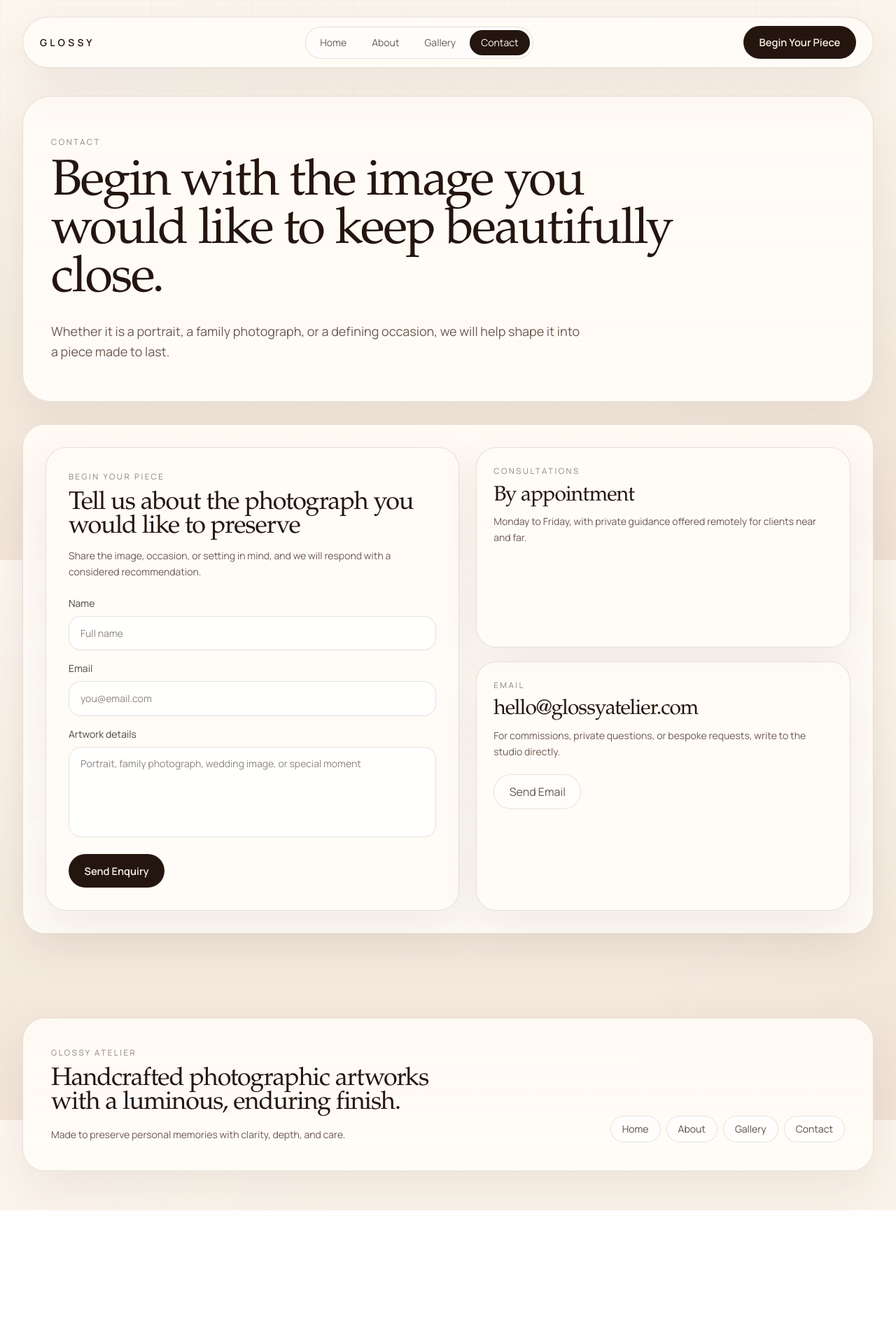
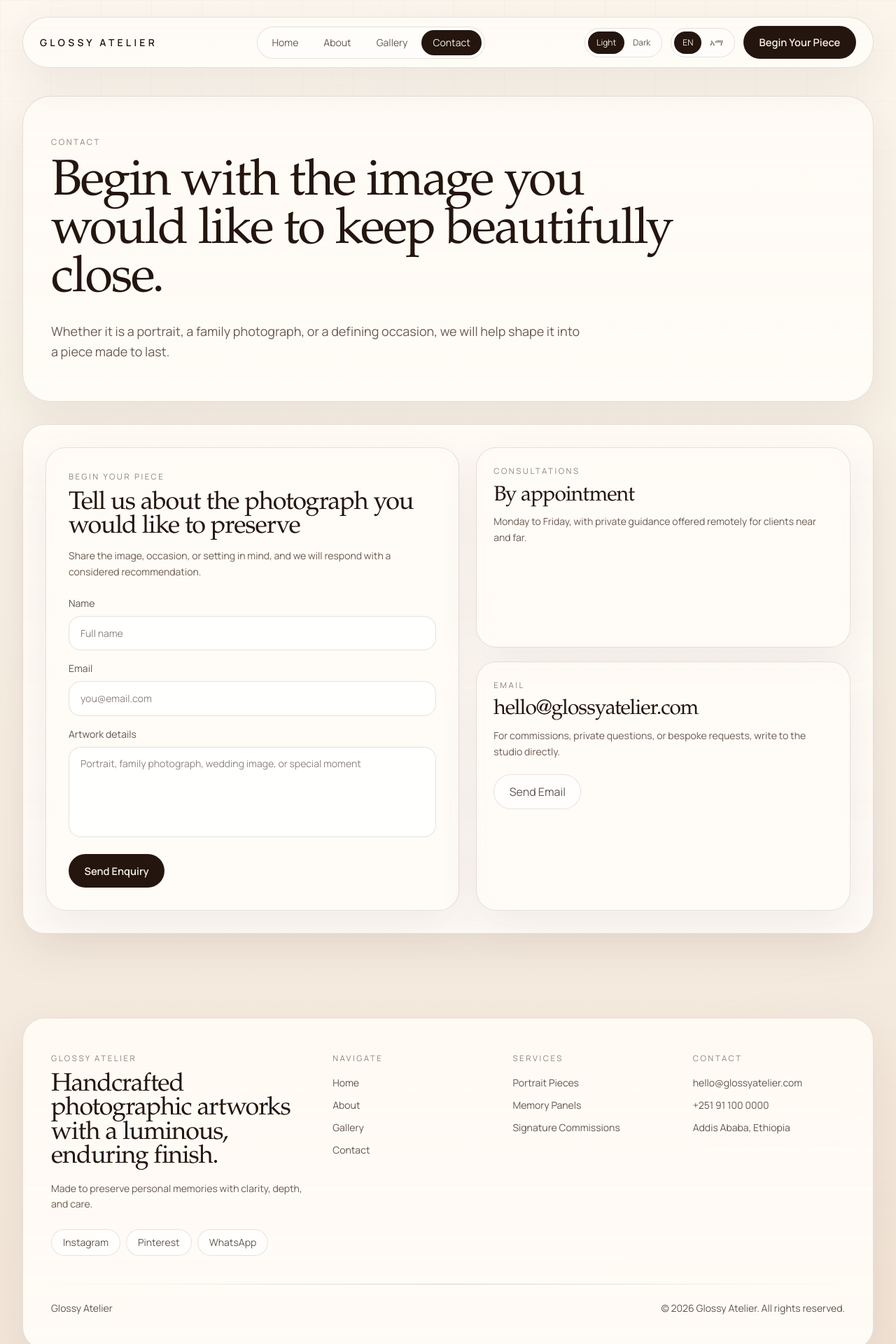
Before and after one commit to Tommy-devgit/Glossy, a Next.js app in the folder glossy-landing/: page /contact in a window 1280 px wide. Shown: the top 1920 px of the page at 70% size. Before the commit the page ends 1729 px from the top, so only its background shows below. Built offline with nearby package versions, Linux system fonts and the light colour scheme.

Commit message:
dark mode and language toggle

```diff
--- a/glossy-landing/app/globals.css
+++ b/glossy-landing/app/globals.css
@@ -25,7 +25,10 @@
   --shadow: 0 22px 60px rgba(77, 55, 42, 0.08);
 }
 
-html[data-theme="dark"] {
+html[data-theme="dark"],
+body[data-theme="dark"],
+html.dark,
+body.dark {
   --background: #11100f;
   --background-strong: #181615;
   --surface: rgba(25, 22, 20, 0.86);
@@ -59,6 +62,7 @@ html[data-theme="dark"] {
 
 html {
   scroll-behavior: smooth;
+  background: var(--body-middle);
 }
 
 body {
@@ -70,6 +74,9 @@ body {
   color: var(--foreground);
   font-family: var(--font-manrope), "Segoe UI", sans-serif;
   text-wrap: pretty;
+  transition:
+    background-color 220ms ease,
+    color 220ms ease;
 }
 
 body::before {
--- a/glossy-landing/components/contact-form.tsx
+++ b/glossy-landing/components/contact-form.tsx
@@ -1,9 +1,13 @@
 "use client";
 
 import { FormEvent, useState } from "react";
+import { useSitePreferences } from "@/components/site-preferences-provider";
+import { translations } from "@/lib/translations";
 
 export function ContactForm() {
   const [sent, setSent] = useState(false);
+  const { locale } = useSitePreferences();
+  const copy = translations[locale].contact;
 
   const handleSubmit = (event: FormEvent<HTMLFormElement>) => {
     event.preventDefault();
@@ -13,60 +17,54 @@ export function ContactForm() {
   return (
     <div className="grid gap-6 lg:grid-cols-[1.05fr_.95fr]">
       <form className="paper-card rounded-[1.8rem] p-6 md:p-8" onSubmit={handleSubmit}>
-        <p className="eyebrow">Begin Your Piece</p>
-        <h2 className="mt-3 text-4xl">Tell us about the photograph you would like to preserve</h2>
-        <p className="mt-3 text-sm leading-relaxed text-[var(--muted)]">
-          Share the image, occasion, or setting in mind, and we will respond with a considered recommendation.
-        </p>
+        <p className="eyebrow">{copy.formEyebrow}</p>
+        <h2 className="mt-3 text-4xl">{copy.formTitle}</h2>
+        <p className="mt-3 text-sm leading-relaxed text-[var(--muted)]">{copy.formText}</p>
 
         <div className="mt-6 grid gap-4">
-          <label className="grid gap-2 text-sm text-[rgba(36,22,15,0.8)]">
-            Name
-            <input required className="input-field" name="name" placeholder="Full name" />
+          <label className="grid gap-2 text-sm text-[var(--soft-text)]">
+            {copy.name}
+            <input required className="input-field" name="name" placeholder={copy.namePlaceholder} />
           </label>
-          <label className="grid gap-2 text-sm text-[rgba(36,22,15,0.8)]">
-            Email
-            <input required type="email" className="input-field" name="email" placeholder="you@email.com" />
+          <label className="grid gap-2 text-sm text-[var(--soft-text)]">
+            {copy.email}
+            <input required type="email" className="input-field" name="email" placeholder={copy.emailPlaceholder} />
           </label>
-          <label className="grid gap-2 text-sm text-[rgba(36,22,15,0.8)]">
-            Artwork details
+          <label className="grid gap-2 text-sm text-[var(--soft-text)]">
+            {copy.details}
             <textarea
               required
               rows={5}
               className="input-field resize-none"
               name="message"
-              placeholder="Portrait, family photograph, wedding image, or special moment"
+              placeholder={copy.detailsPlaceholder}
             />
           </label>
         </div>
 
         <button type="submit" className="button-primary mt-6">
-          Send Enquiry
+          {copy.submit}
         </button>
 
-        {sent ? <p className="mt-4 text-sm text-[rgba(36,22,15,0.76)]">Enquiry received. The studio will be in touch shortly.</p> : null}
+        {sent ? <p className="mt-4 text-sm text-[var(--soft-text)]">{copy.sent}</p> : null}
       </form>
 
       <aside className="grid gap-5">
         <div className="paper-card rounded-[1.8rem] p-6">
-          <p className="eyebrow">Consultations</p>
-          <h3 className="mt-3 text-3xl">By appointment</h3>
-          <p className="mt-3 text-sm leading-relaxed text-[var(--muted)]">
-            Monday to Friday, with private guidance offered remotely for clients near and far.
-          </p>
+          <p className="eyebrow">{copy.consultationsEyebrow}</p>
+          <h3 className="mt-3 text-3xl">{copy.consultationsTitle}</h3>
+          <p className="mt-3 text-sm leading-relaxed text-[var(--muted)]">{copy.consultationsText}</p>
         </div>
 
         <div className="paper-card rounded-[1.8rem] p-6">
-          <p className="eyebrow">Email</p>
+          <p className="eyebrow">{copy.emailEyebrow}</p>
           <h3 className="mt-3 text-3xl">hello@glossyatelier.com</h3>
-          <p className="mt-3 text-sm leading-relaxed text-[var(--muted)]">
-            For commissions, private questions, or bespoke requests, write to the studio directly.
-          </p>
+          <p className="mt-3 text-sm leading-relaxed text-[var(--muted)]">{copy.emailText}</p>
           <a
             className="button-secondary mt-5"
             href="mailto:hello@glossyatelier.com"
           >
-            Send Email
+            {copy.emailButton}
           </a>
         </div>
       </aside>
--- a/glossy-landing/components/gallery-filter.tsx
+++ b/glossy-landing/components/gallery-filter.tsx
@@ -2,12 +2,16 @@
 
 import { AnimatePresence, motion } from "framer-motion";
 import Image from "next/image";
+import { useMemo, useState } from "react";
+import { useSitePreferences } from "@/components/site-preferences-provider";
 import { galleryCategories, featuredWorks } from "@/lib/site-data";
-import { useMemo, useState } from "react";
+import { translations } from "@/lib/translations";
 
 export function GalleryFilter() {
   const [activeCategory, setActiveCategory] =
     useState<(typeof galleryCategories)[number]>("All");
+  const { locale } = useSitePreferences();
+  const copy = translations[locale].gallery;
 
   const filteredItems = useMemo(
     () =>
@@ -27,11 +31,19 @@ export function GalleryFilter() {
             onClick={() => setActiveCategory(category)}
             className={`rounded-full border px-5 py-2 text-sm ${
               activeCategory === category
-                ? "border-[rgba(36,22,15,0.18)] bg-[var(--foreground)] text-[#fff8ef]"
-                : "border-[var(--line)] bg-white/70 text-[rgba(36,22,15,0.72)] hover:bg-white"
+                ? "border-[var(--line)] bg-[var(--foreground)] text-[var(--background)]"
+                : "border-[var(--line)] bg-[var(--chip-surface)] text-[var(--soft-text)] hover:bg-[var(--nav-surface)]"
             }`}
           >
-            {category}
+            {category === "All"
+              ? copy.filters.all
+              : category === "Traditional"
+                ? copy.filters.traditional
+                : category === "Ordinary"
+                  ? copy.filters.ordinary
+                  : category === "Historical"
+                    ? copy.filters.historical
+                    : copy.filters.landscape}
           </button>
         ))}
       </div>
@@ -61,11 +73,19 @@ export function GalleryFilter() {
                 <div className="flex items-start justify-between gap-3">
                   <div>
                     <h3 className="text-2xl">{item.title}</h3>
-                    <p className="mt-2 text-xs uppercase tracking-[0.2em] text-[rgba(36,22,15,0.48)]">{item.artist}</p>
+                    <p className="mt-2 text-xs uppercase tracking-[0.2em] text-[var(--soft-text-strong)]">{item.artist}</p>
                   </div>
-                  <span className="label-chip">{item.category}</span>
+                  <span className="label-chip">
+                    {item.category === "Traditional"
+                      ? copy.filters.traditional
+                      : item.category === "Ordinary"
+                        ? copy.filters.ordinary
+                        : item.category === "Historical"
+                          ? copy.filters.historical
+                          : copy.filters.landscape}
+                  </span>
                 </div>
-                <p className="mt-4 text-sm text-[var(--muted)]">A polished study in depth, light, and lasting visual presence.</p>
+                <p className="mt-4 text-sm text-[var(--muted)]">{copy.itemNote}</p>
               </div>
             </motion.article>
           ))}
--- a/glossy-landing/components/pages/home-page-content.tsx
+++ b/glossy-landing/components/pages/home-page-content.tsx
@@ -59,6 +59,33 @@ function ArtworkStrip({
 export function HomePageContent() {
   const { locale } = useSitePreferences();
   const copy = translations[locale].home;
+  const localizedProfiles =
+    locale === "am"
+      ? artistProfiles.map((artist, index) => ({
+          ...artist,
+          specialty: ["የፖርትሬት ጥናቶች", "ትልቅ የውስጥ ስራዎች", "ልዩ ኮሚሽኖች", "ዘመናዊ የግል ስራዎች"][index],
+        }))
+      : artistProfiles;
+  const localizedTestimonials =
+    locale === "am"
+      ? [
+          {
+            quote: "Glossy Atelier የሰርጋችንን ፎቶ ፈጽሞ አዲስ ሕይወት ሰጠው። ከተለመደ ፕሪንት ይልቅ እውነተኛ የስነ ጥበብ ስራ ይመስላል።",
+            name: "Claire M.",
+            role: "የግል ደንበኛ",
+          },
+          {
+            quote: "የጨረሱ ጥራት አስደናቂ ነው። ብርሃንን በውብ ሁኔታ ይይዛል እና ለፖርትሬቱ ያልጠበቅነውን ጥልቀት ሰጥቶታል።",
+            name: "Daniel R.",
+            role: "የግል ደንበኛ",
+          },
+          {
+            quote: "ለቤታችን የግል ነገር እፈልግ ነበር፣ ነገር ግን የተጠራጠረ ሆኖ እንዲቆይ ፈልጌ ነበር። የመጨረሻው ስራ በእውነት የተመረመረ እና ውብ ነበር።",
+            name: "Nadia T.",
+            role: "የግል ደንበኛ",
+          },
+        ]
+      : testimonials;
 
   return (
     <>
@@ -173,7 +200,7 @@ export function HomePageContent() {
             </div>
 
             <div className="mt-6 grid gap-4 md:grid-cols-4">
-              {artistProfiles.map((artist) => (
+              {localizedProfiles.map((artist) => (
                 <article key={artist.name} className="paper-card rounded-[1.5rem] p-4">
                   <div className="art-frame h-72">
                     <Image
@@ -216,7 +243,7 @@ export function HomePageContent() {
               <p className="eyebrow">{copy.testimonialsEyebrow}</p>
               <h2 className="mt-3 text-4xl">{copy.testimonialsTitle}</h2>
               <div className="mt-6 grid gap-4 md:grid-cols-3">
-                {testimonials.map((item) => (
+                {localizedTestimonials.map((item) => (
                   <blockquote key={item.name} className="paper-card rounded-[1.4rem] p-4">
                     <p className="text-sm leading-relaxed text-[var(--muted)]">&ldquo;{item.quote}&rdquo;</p>
                     <footer className="mt-4 text-sm font-medium text-[var(--foreground)]">
--- a/glossy-landing/components/site-footer.tsx
+++ b/glossy-landing/components/site-footer.tsx
@@ -1,28 +1,89 @@
+"use client";
+
 import Link from "next/link";
 import { navigationLinks } from "@/lib/site-data";
+import { translations } from "@/lib/translations";
+import { useSitePreferences } from "@/components/site-preferences-provider";
 
 export function SiteFooter() {
+  const { locale } = useSitePreferences();
+  const copy = translations[locale].footer;
+  const navLabels: Record<string, string> = {
+    "/": translations[locale].nav.home,
+    "/about": translations[locale].nav.about,
+    "/gallery": translations[locale].nav.gallery,
+    "/contact": translations[locale].nav.contact,
+  };
+
   return (
     <footer className="section-wrap pb-10 pt-20 md:pb-14">
-      <div className="paper-panel rounded-[2rem] px-6 py-8 md:px-10 md:py-10">
-        <div className="flex flex-col gap-8 md:flex-row md:items-end md:justify-between">
+      <div className="paper-panel rounded-[2rem] px-6 py-10 md:px-10 md:py-12">
+        <div className="grid gap-10 lg:grid-cols-[1.25fr_.75fr_.75fr_.75fr]">
           <div className="max-w-xl">
-            <p className="eyebrow">Glossy Atelier</p>
-            <h2 className="mt-3 text-3xl text-[var(--foreground)] md:text-4xl">
-              Handcrafted photographic artworks with a luminous, enduring finish.
-            </h2>
-            <p className="mt-4 max-w-lg text-sm leading-relaxed text-[var(--muted)]">
-              Made to preserve personal memories with clarity, depth, and care.
-            </p>
+            <p className="eyebrow">{copy.brand}</p>
+            <h2 className="mt-3 text-3xl text-[var(--foreground)] md:text-4xl">{copy.headline}</h2>
+            <p className="mt-4 max-w-lg text-sm leading-relaxed text-[var(--muted)]">{copy.body}</p>
+            <div className="mt-6 flex flex-wrap gap-2">
+              {copy.socialItems.map((social) => (
+                <a
+                  key={social}
+                  href={
+                    social === "Instagram"
+                      ? "https://instagram.com"
+                      : social === "Pinterest"
+                        ? "https://pinterest.com"
+                        : "https://wa.me"
+                  }
+                  className="rounded-full border border-[var(--line)] bg-[var(--chip-surface)] px-4 py-2 text-sm text-[var(--soft-text)]"
+                  target="_blank"
+                  rel="noreferrer"
+                >
+                  {social}
+                </a>
+              ))}
+            </div>
           </div>
 
-          <div className="flex flex-wrap gap-2">
-            {navigationLinks.map((link) => (
-              <Link key={link.href} href={link.href} className="rounded-full border border-[var(--line)] bg-white/70 px-4 py-2 text-sm text-[rgba(36,22,15,0.76)]">
-                {link.label}
-              </Link>
-            ))}
+          <div>
+            <p className="eyebrow">{copy.navigation}</p>
+            <div className="mt-4 grid gap-3">
+              {navigationLinks.map((link) => (
+                <Link key={link.href} href={link.href} className="text-sm text-[var(--soft-text)] hover:text-[var(--foreground)]">
+                  {navLabels[link.href] ?? link.label}
+                </Link>
+              ))}
+            </div>
           </div>
+
+          <div>
+            <p className="eyebrow">{copy.services}</p>
+            <div className="mt-4 grid gap-3">
+              {copy.serviceItems.map((item) => (
+                <p key={item} className="text-sm text-[var(--soft-text)]">
+                  {item}
+                </p>
+              ))}
+            </div>
+          </div>
+
+          <div>
+            <p className="eyebrow">{copy.contact}</p>
+            <div className="mt-4 grid gap-3 text-sm text-[var(--soft-text)]">
+              <a href="mailto:hello@glossyatelier.com" className="hover:text-[var(--foreground)]">
+                hello@glossyatelier.com
+              </a>
+              <a href="tel:+251911000000" className="hover:text-[var(--foreground)]">
+                +251 91 100 0000
+              </a>
+              <p>Addis Ababa, Ethiopia</p>
+            </div>
+          </div>
+        </div>
+
+        <div className="soft-divider mt-10" />
+        <div className="mt-6 flex flex-col gap-3 text-sm text-[var(--soft-text)] md:flex-row md:items-center md:justify-between">
+          <p>{copy.brand}</p>
+          <p>© 2026 {copy.brand}. {copy.rights}</p>
         </div>
       </div>
     </footer>
--- a/glossy-landing/components/site-header.tsx
+++ b/glossy-landing/components/site-header.tsx
@@ -4,48 +4,94 @@ import Link from "next/link";
 import { usePathname } from "next/navigation";
 import { useState } from "react";
 import { navigationLinks } from "@/lib/site-data";
+import { translations } from "@/lib/translations";
+import { useSitePreferences } from "@/components/site-preferences-provider";
 
 export function SiteHeader() {
   const pathname = usePathname();
   const [menuOpen, setMenuOpen] = useState(false);
+  const { locale, theme, setLocale, setTheme } = useSitePreferences();
+  const copy = translations[locale].nav;
 
   const isActive = (href: string) => pathname === href;
+  const navLabels: Record<string, string> = {
+    "/": copy.home,
+    "/about": copy.about,
+    "/gallery": copy.gallery,
+    "/contact": copy.contact,
+  };
 
   return (
     <header className="sticky top-0 z-50">
       <div className="section-wrap pt-4 md:pt-6">
         <div className="paper-panel flex items-center justify-between rounded-full px-4 py-3 md:px-6">
           <Link href="/" className="text-sm font-semibold tracking-[0.3em] text-[var(--foreground)] uppercase">
-            Glossy
+            Glossy Atelier
           </Link>
 
-          <nav className="hidden items-center gap-1 rounded-full border border-[var(--line)] bg-white/55 p-1 md:flex">
+          <nav className="hidden items-center gap-1 rounded-full border border-[var(--line)] bg-[var(--nav-surface)] p-1 md:flex">
             {navigationLinks.map((link) => (
               <Link
                 key={link.href}
                 href={link.href}
                 className={`rounded-full px-4 py-2 text-sm ${
-                  isActive(link.href) ? "bg-[var(--foreground)] text-[#fff8ef]" : "text-[rgba(36,22,15,0.7)] hover:bg-white hover:text-[var(--foreground)]"
+                  isActive(link.href)
+                    ? "bg-[var(--foreground)] text-[var(--background)]"
+                    : "text-[var(--soft-text)] hover:bg-[var(--chip-surface)] hover:text-[var(--foreground)]"
                 }`}
               >
-                {link.label}
+                {navLabels[link.href] ?? link.label}
               </Link>
             ))}
           </nav>
 
-          <div className="hidden md:block">
+          <div className="hidden items-center gap-3 md:flex">
+            <div className="flex items-center rounded-full border border-[var(--line)] bg-[var(--nav-surface)] p-1">
+              <button
+                type="button"
+                className={`rounded-full px-3 py-2 text-xs ${theme === "light" ? "bg-[var(--foreground)] text-[var(--background)]" : "text-[var(--soft-text)]"}`}
+                onClick={() => setTheme("light")}
+              >
+                {copy.themeLight}
+              </button>
+              <button
+                type="button"
+                className={`rounded-full px-3 py-2 text-xs ${theme === "dark" ? "bg-[var(--foreground)] text-[var(--background)]" : "text-[var(--soft-text)]"}`}
+                onClick={() => setTheme("dark")}
+              >
+                {copy.themeDark}
+              </button>
+            </div>
+
+            <div className="flex items-center rounded-full border border-[var(--line)] bg-[var(--nav-surface)] p-1">
+              <button
+                type="button"
+                className={`rounded-full px-3 py-2 text-xs ${locale === "en" ? "bg-[var(--foreground)] text-[var(--background)]" : "text-[var(--soft-text)]"}`}
+                onClick={() => setLocale("en")}
+              >
+                {copy.languageEn}
+              </button>
+              <button
+                type="button"
+                className={`rounded-full px-3 py-2 text-xs ${locale === "am" ? "bg-[var(--foreground)] text-[var(--background)]" : "text-[var(--soft-text)]"}`}
+                onClick={() => setLocale("am")}
+              >
+                {copy.languageAm}
+              </button>
+            </div>
+
             <Link href="/contact" className="button-primary text-sm">
-              Begin Your Piece
+              {copy.cta}
             </Link>
           </div>
 
           <button
             type="button"
             aria-label="Toggle navigation"
-            className="inline-flex rounded-full border border-[var(--line)] bg-white/70 px-4 py-2 text-sm md:hidden"
+            className="inline-flex rounded-full border border-[var(--line)] bg-[var(--chip-surface)] px-4 py-2 text-sm text-[var(--soft-text)] md:hidden"
             onClick={() => setMenuOpen((state) => !state)}
           >
-            Menu
+            {copy.menu}
           </button>
         </div>
 
@@ -56,15 +102,53 @@ export function SiteHeader() {
                 key={link.href}
                 href={link.href}
                 className={`rounded-full px-4 py-3 text-sm ${
-                  isActive(link.href) ? "bg-[var(--foreground)] text-[#fff8ef]" : "bg-white/70 text-[rgba(36,22,15,0.76)]"
+                  isActive(link.href)
+                    ? "bg-[var(--foreground)] text-[var(--background)]"
+                    : "bg-[var(--chip-surface)] text-[var(--soft-text)]"
                 }`}
                 onClick={() => setMenuOpen(false)}
               >
-                {link.label}
+                {navLabels[link.href] ?? link.label}
               </Link>
             ))}
+            <div className="mt-2 grid gap-2 rounded-[1.5rem] border border-[var(--line)] bg-[var(--nav-surface)] p-3">
+              <div className="flex items-center rounded-full border border-[var(--line)] p-1">
+                <button
+                  type="button"
+                  className={`flex-1 rounded-full px-3 py-2 text-xs ${theme === "light" ? "bg-[var(--foreground)] text-[var(--background)]" : "text-[var(--soft-text)]"}`}
+                  onClick={() => setTheme("light")}
+                >
+                  {copy.themeLight}
+                </button>
+                <button
+                  type="button"
+                  className={`flex-1 rounded-full px-3 py-2 text-xs ${theme === "dark" ? "bg-[var(--foreground)] text-[var(--background)]" : "text-[var(--soft-text)]"}`}
+                  onClick={() => setTheme("dark")}
+                >
+                  {copy.themeDark}
+                </button>
+              </div>
+
+              <div className="flex items-center rounded-full border border-[var(--line)] p-1">
+                <button
+                  type="button"
+                  className={`flex-1 rounded-full px-3 py-2 text-xs ${locale === "en" ? "bg-[var(--foreground)] text-[var(--background)]" : "text-[var(--soft-text)]"}`}
+                  onClick={() => setLocale("en")}
+                >
+                  {copy.languageEn}
+                </button>
+                <button
+                  type="button"
+                  className={`flex-1 rounded-full px-3 py-2 text-xs ${locale === "am" ? "bg-[var(--foreground)] text-[var(--background)]" : "text-[var(--soft-text)]"}`}
+                  onClick={() => setLocale("am")}
+                >
+                  {copy.languageAm}
+                </button>
+              </div>
+            </div>
+
             <Link href="/contact" className="button-primary mt-2" onClick={() => setMenuOpen(false)}>
-              Begin Your Piece
+              {copy.cta}
             </Link>
           </nav>
         ) : null}
--- a/glossy-landing/components/site-preferences-provider.tsx
+++ b/glossy-landing/components/site-preferences-provider.tsx
@@ -44,6 +44,9 @@ export function SitePreferencesProvider({ children }: { children: ReactNode }) {
 
   useEffect(() => {
     document.documentElement.dataset.theme = theme;
+    document.documentElement.classList.toggle("dark", theme === "dark");
+    document.body.dataset.theme = theme;
+    document.body.classList.toggle("dark", theme === "dark");
     window.localStorage.setItem(STORAGE_THEME_KEY, theme);
   }, [theme]);
 
```
